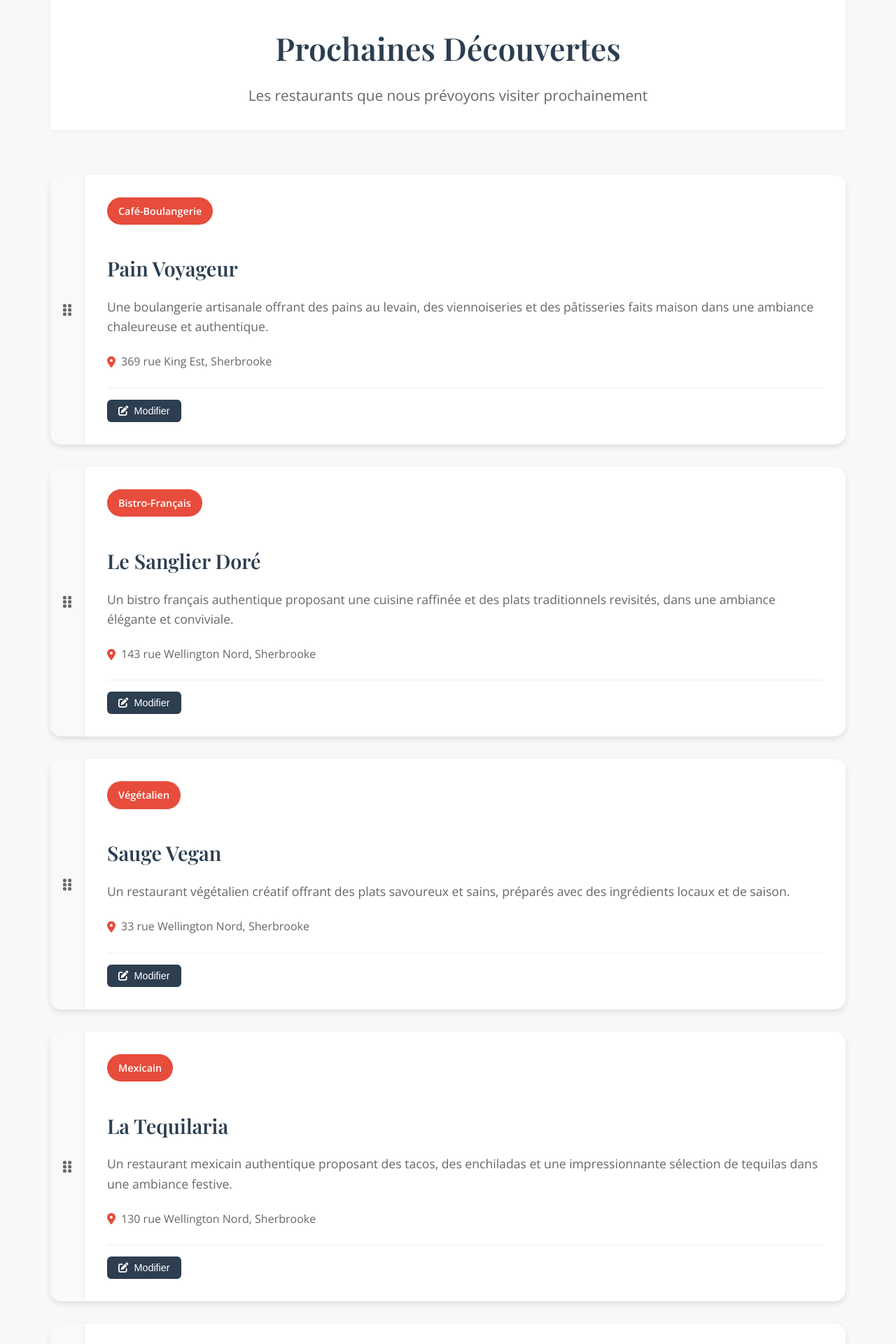
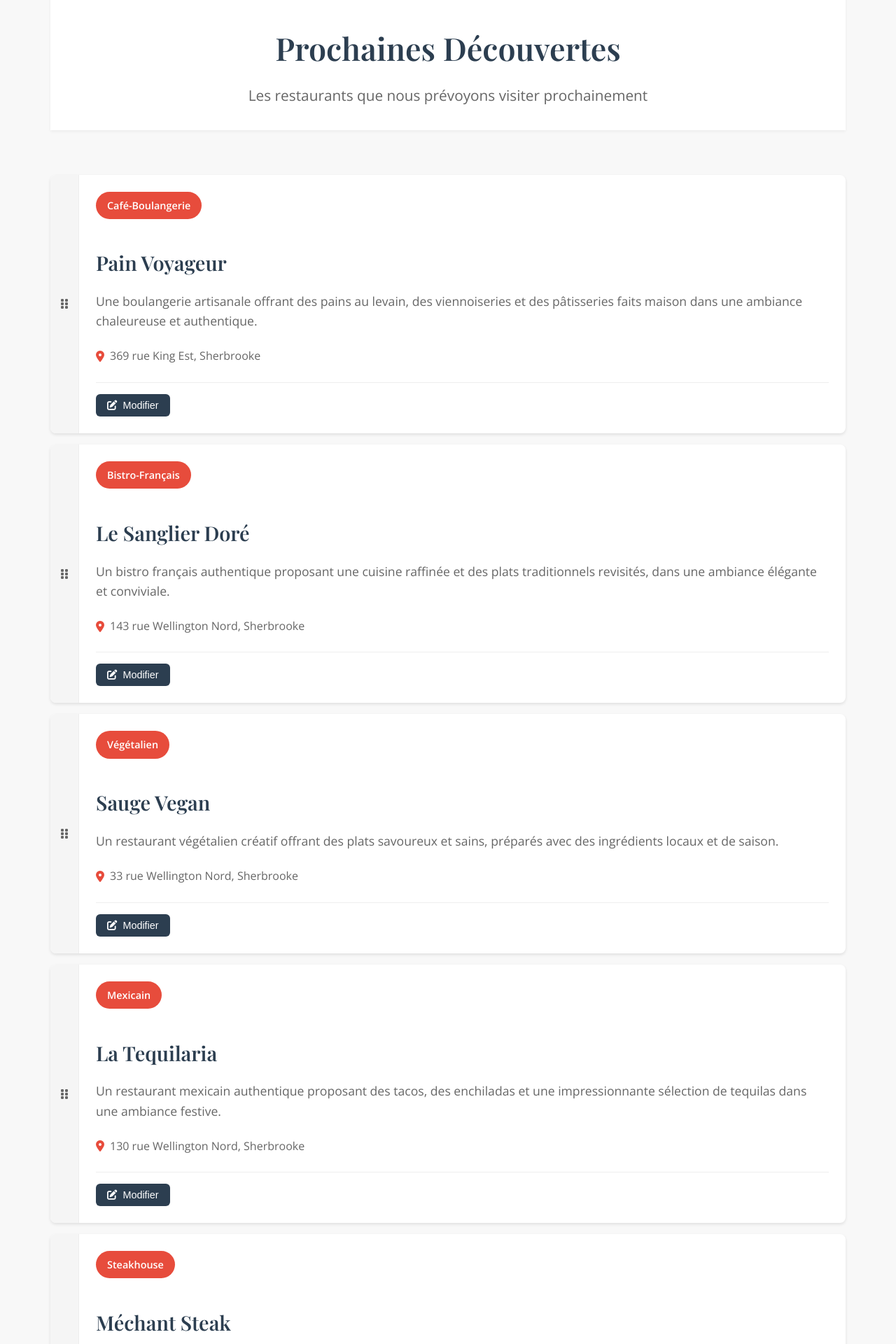
Before and after one commit to Natael21/blog-culinaire, a Jekyll site: the page built from a-venir.html, in a window 1280 px wide. Shown: the part 618-2538 px from the top of the page at 70% size. Built offline with Jekyll 4.4.1, drawn with Linux system fonts in a browser that asks for light colours; a script that is not in the unit is left out.

Commit message:
Refactor styles and improve drag-and-drop functionality in a-venir.html
- Updated styles for upcoming cards and drag handles to enhance visual appeal and user interaction.
- Adjusted layout properties for better responsiveness, including reduced gaps and padding.
- Streamlined JavaScript for drag-and-drop functionality, ensuring smoother item reordering and improved error handling during API updates.

```diff
--- a/a-venir.html
+++ b/a-venir.html
@@ -69,57 +69,35 @@ permalink: /a-venir/
 .upcoming-grid {
   display: flex;
   flex-direction: column;
-  gap: 2rem;
-  margin-bottom: 4rem;
+  gap: 1rem;
 }
 
 .upcoming-card {
-  background: var(--white);
-  border-radius: 16px;
+  background: white;
+  border-radius: 8px;
+  box-shadow: 0 2px 4px rgba(0,0,0,0.1);
+  display: flex;
   overflow: hidden;
-  box-shadow: 0 4px 8px rgba(0,0,0,0.1);
-  transition: transform 0.3s ease, box-shadow 0.3s ease;
-  position: relative;
-  display: flex;
-  align-items: stretch;
-  cursor: default;
-  user-select: none;
-}
-
-.upcoming-card:hover {
-  transform: translateY(-5px);
-  box-shadow: 0 8px 16px rgba(0,0,0,0.2);
 }
 
 .drag-handle {
-  position: relative;
-  width: 48px;
+  width: 40px;
+  background: #f5f5f5;
   display: flex;
   align-items: center;
   justify-content: center;
-  background: #f8f9fa;
   cursor: grab;
+  flex-shrink: 0;
   border-right: 1px solid #eee;
-  touch-action: none;
-}
-
-.drag-handle:active {
-  cursor: grabbing;
-  background: var(--accent-color);
-  color: white;
 }
 
 .drag-handle i {
   color: #666;
-  font-size: 1.2rem;
-  pointer-events: none;
 }
 
 .card-content {
-  flex: 1;
-  padding: 2rem;
-  pointer-events: auto;
-  cursor: default;
+  padding: 1.5rem;
+  flex-grow: 1;
 }
 
 .restaurant-type {
@@ -232,15 +210,12 @@ permalink: /a-venir/
 
 .sortable-ghost {
   opacity: 0.5;
-  background-color: #f8f9fa;
-}
-
-.sortable-chosen {
-  box-shadow: 0 8px 16px rgba(0,0,0,0.2);
+  background: #f8f9fa;
 }
 
 .sortable-drag {
-  cursor: grabbing;
+  background: white;
+  box-shadow: 0 4px 10px rgba(0,0,0,0.2);
 }
 </style>
 
@@ -248,29 +223,17 @@ permalink: /a-venir/
 <script>
 document.addEventListener('DOMContentLoaded', function() {
   const grid = document.getElementById('sortable-grid');
-  if (grid) {
-    new Sortable(grid, {
+  if (!grid) return;
+
+  const sortable = Sortable.create(grid, {
     animation: 150,
     handle: '.drag-handle',
     ghostClass: 'sortable-ghost',
-      chosenClass: 'sortable-chosen',
     dragClass: 'sortable-drag',
-      forceFallback: false,
-      fallbackTolerance: 5,
-      touchStartThreshold: 5,
-      onStart: function(evt) {
-        evt.item.classList.add('dragging');
-        document.body.style.cursor = 'grabbing';
-        evt.item.style.userSelect = 'none';
-      },
     onEnd: async function(evt) {
-        evt.item.classList.remove('dragging');
-        document.body.style.cursor = 'default';
-        evt.item.style.userSelect = '';
-
-        const cards = Array.from(grid.children);
-        const updates = cards.map((card, index) => ({
-          path: card.dataset.path,
+      const items = Array.from(grid.children);
+      const updates = items.map((item, index) => ({
+        path: item.dataset.path,
         order: index + 1
       }));
 
```
Also changed, not shown: other parts of a-venir.html (+10 -14 lines). Lines whose indentation alone changed are shown as unchanged.
